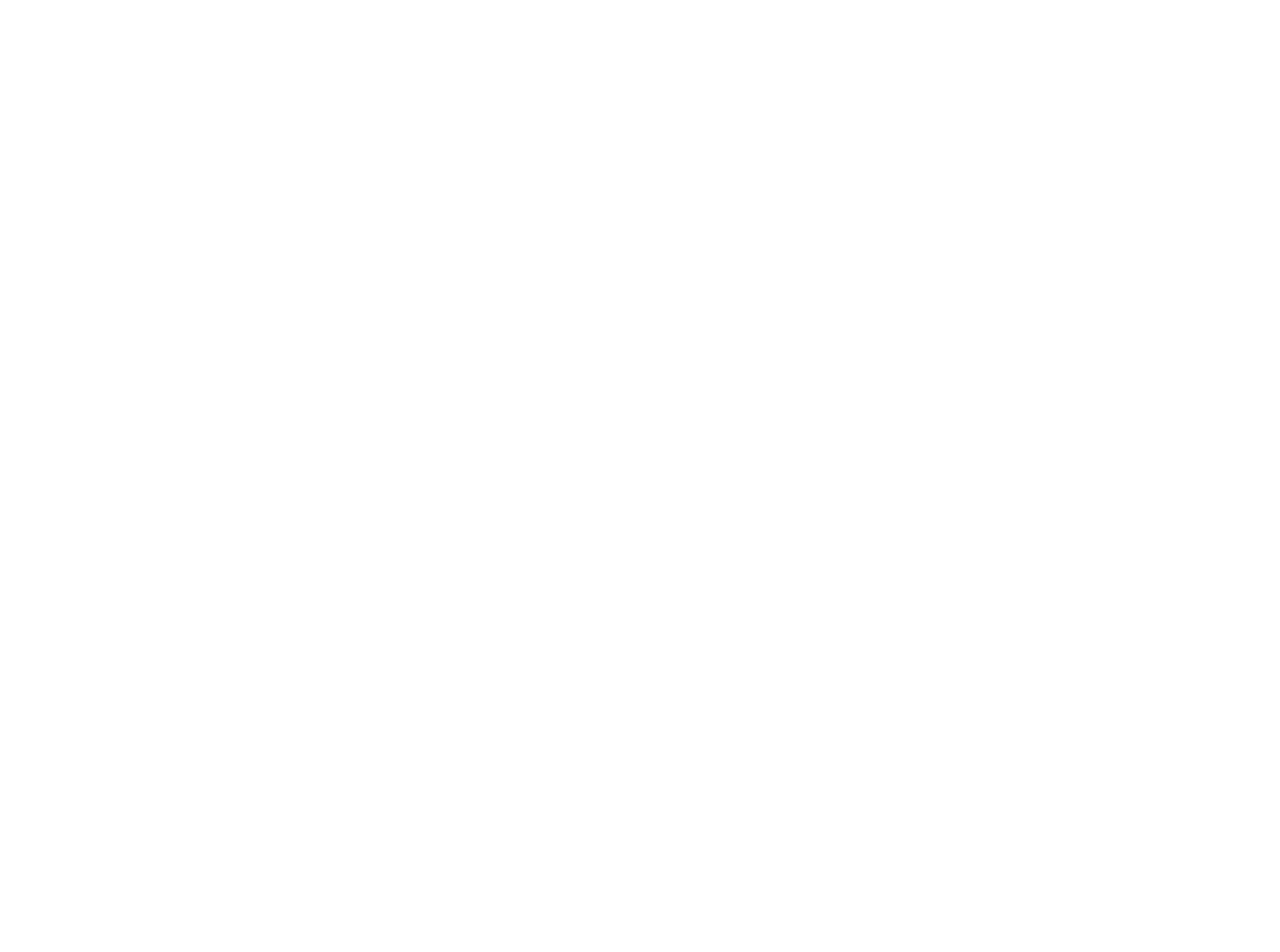
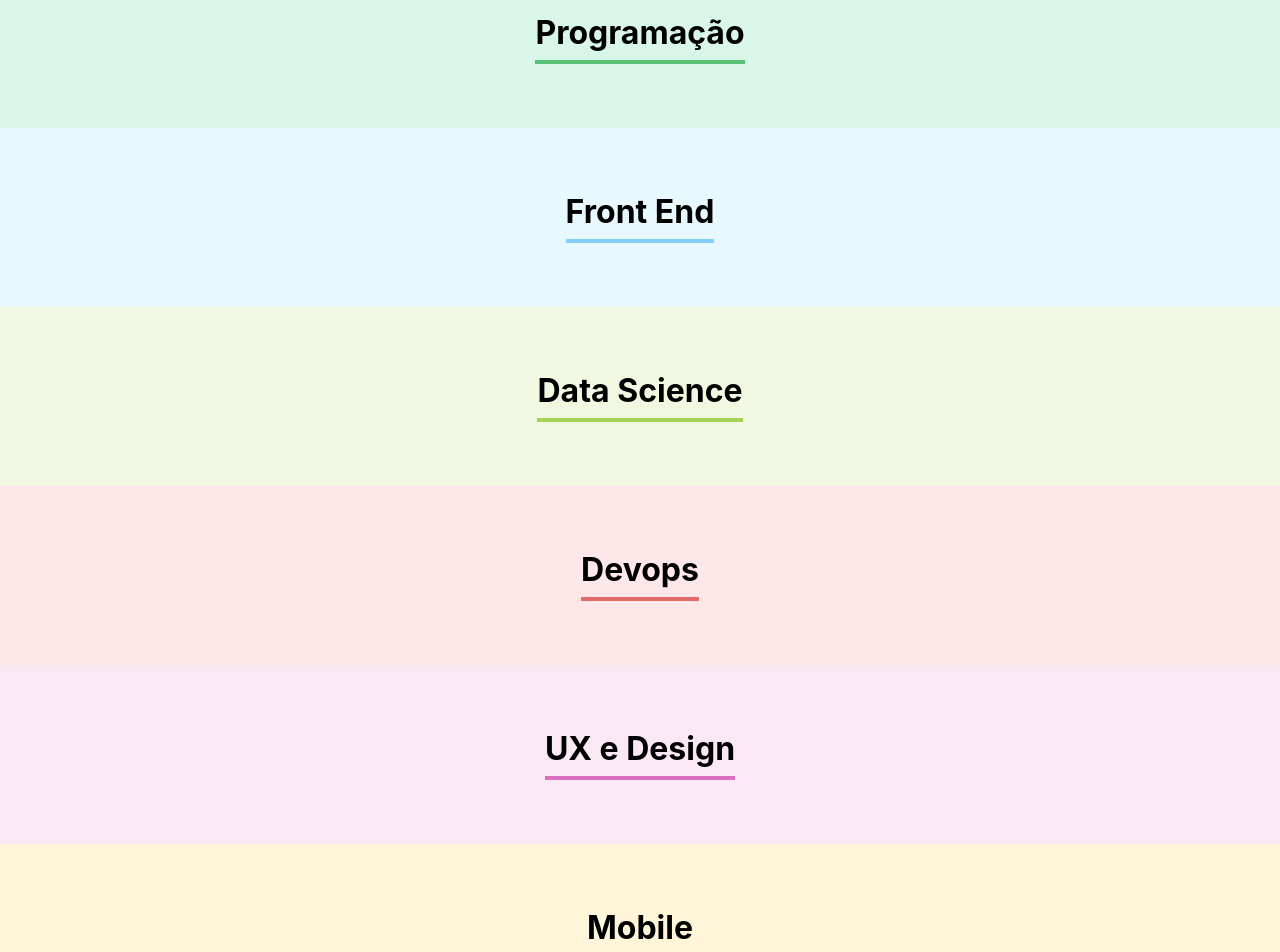
Before and after one commit to alexandresouva/organo, a React (Create React App) app: page / in a window 1280 px wide. Shown: the part 1520-2472 px from the top of the page. Before the commit the page ends 1469 px from the top, so only its background shows below. Built offline with nearby package versions, Linux system fonts and the light colour scheme; the HTML template or start-up script is replaced by a standard one.

Commit message:
feat: add teams section

```diff
--- a/src/App.js
+++ b/src/App.js
@@ -1,8 +1,47 @@
 import Form from './components/Form';
 import Banner from './components/Banner';
 import { useState } from 'react';
+import Team from './components/Team';
 
 function App() {
+  const teams = [
+    {
+      name: 'Programação',
+      primaryColor: '#57C278',
+      secondaryColor: '#D9F7E9',
+    },
+    {
+      name: 'Front End',
+      primaryColor: '#82CFFA',
+      secondaryColor: '#E8F8FF',
+    },
+    {
+      name: 'Data Science',
+      primaryColor: '#A6D157',
+      secondaryColor: '#F0F8E2',
+    },
+    {
+      name: 'Devops',
+      primaryColor: '#E06B69',
+      secondaryColor: '#FDE7E8',
+    },
+    {
+      name: 'UX e Design',
+      primaryColor: '#DB6EBF',
+      secondaryColor: '#FAE9F5',
+    },
+    {
+      name: 'Mobile',
+      primaryColor: '#FFBA05',
+      secondaryColor: '#FFF5D9',
+    },
+    {
+      name: 'Inovação e Gestão',
+      primaryColor: '#FF8A29',
+      secondaryColor: '#FFEEDF',
+    },
+  ];
+
   let [employees, setEmployees] = useState([]);
 
   const updateEmployeesList = (employee) => {
@@ -13,7 +52,17 @@
   return (
     <div className="App">
       <Banner />
-      <Form updateEmployeesList={(employee) => updateEmployeesList(employee)} />
+      <Form
+        teams={teams.map((team) => team.name)}
+        updateEmployeesList={(employee) => updateEmployeesList(employee)}
+      />
+      {teams.map((team) => (
+        <Team
+          title={team.name}
+          primaryColor={team.primaryColor}
+          secondaryColor={team.secondaryColor}
+        />
+      ))}
     </div>
   );
 }
--- a/src/components/Form/index.js
+++ b/src/components/Form/index.js
@@ -5,16 +5,7 @@
 import { useState } from 'react';
 
 const Form = (props) => {
-  const teams = [
-    'Programação',
-    'Front End',
-    'Data Science',
-    'Devops',
-    'UX e Design',
-    'Mobile',
-    'Inovação e Gestão',
-  ];
-
+  const teams = props.teams;
   const [name, setName] = useState('');
   const [position, setPosition] = useState('');
   const [image, setImage] = useState('');
@@ -55,7 +46,7 @@
         />
         <Dropdown
           label="Times"
-          items={teams}
+          items={props.teams}
           required={true}
           updateValue={(value) => setTeam(value)}
         />
--- /dev/null
+++ b/src/components/Team/Team.css
@@ -0,0 +1,11 @@
+.team {
+  text-align: center;
+  padding: 32px;
+}
+
+.team__title {
+  border-bottom: 4px solid;
+  display: inline-block;
+  font-size: 32px;
+  padding-bottom: 8px;
+}
--- /dev/null
+++ b/src/components/Team/index.js
@@ -0,0 +1,13 @@
+import './Team.css';
+
+const Team = (props) => {
+  return (
+    <section className="team" style={{ backgroundColor: props.secondaryColor }}>
+      <h3 className="team__title" style={{ borderColor: props.primaryColor }}>
+        {props.title}
+      </h3>
+    </section>
+  );
+};
+
+export default Team;
```
